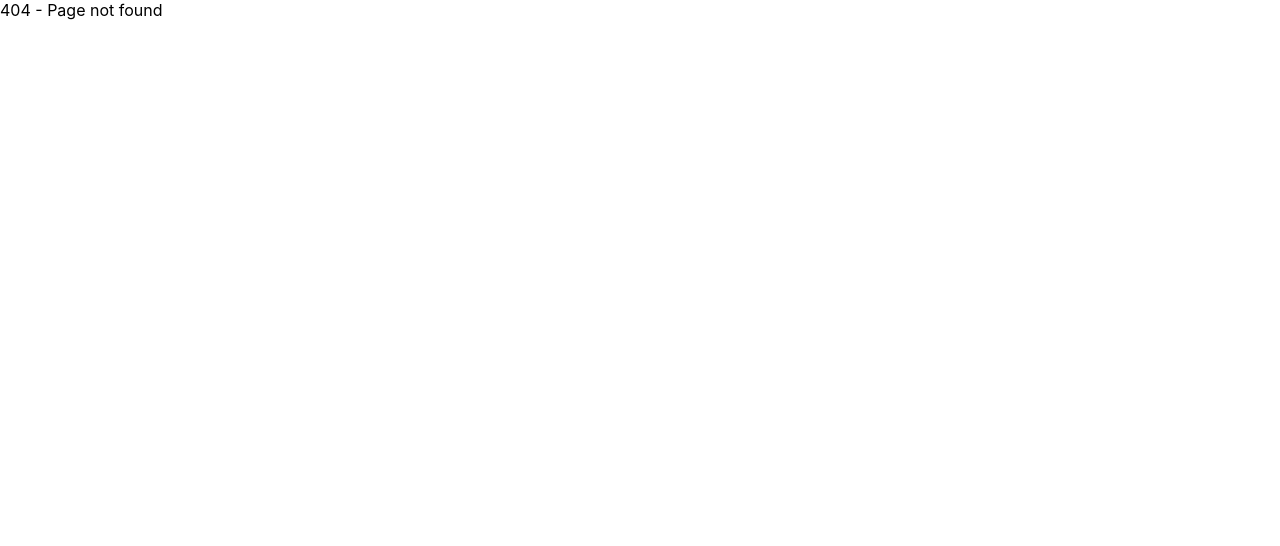
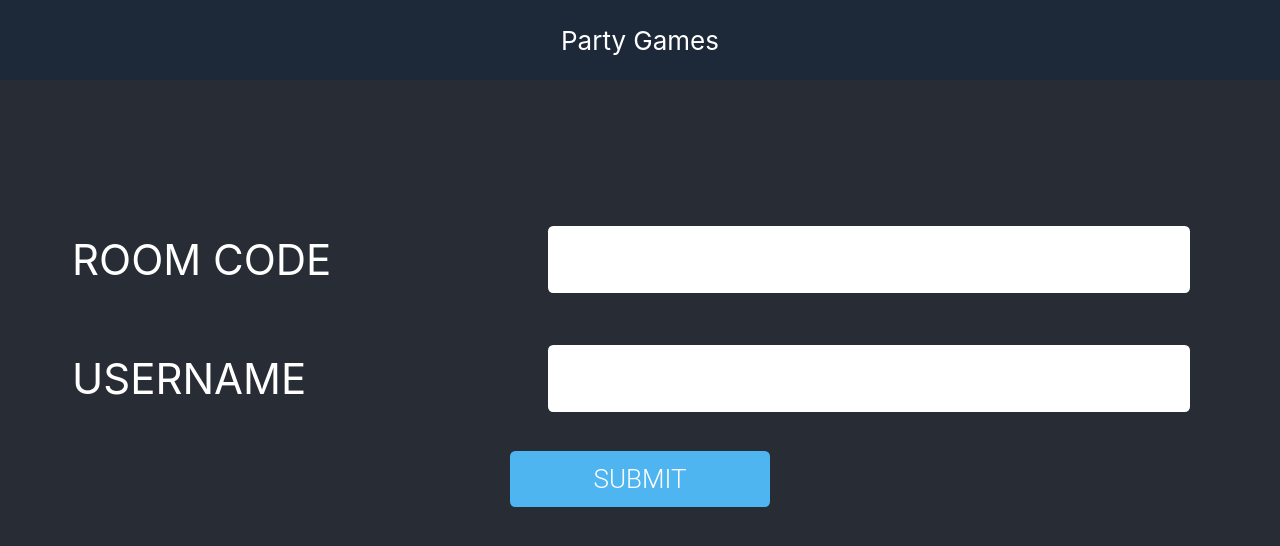
Before and after one commit to harryjjacobs/party-games-client-old, a React (Create React App) app: page / in a window 1280 px wide. Before the commit this address had no page. Shown: the top 546 px of the page. Built offline with nearby package versions, Linux system fonts and the light colour scheme; no server answers; what webfontloader would draw is missing.

Commit message:
remove app routes - just use one route for all game-types

```diff
--- a/src/index.jsx
+++ b/src/index.jsx
@@ -1,34 +1,33 @@
 import React from "react";
 import ReactDOM from "react-dom";
 import { BrowserRouter as Router, Route, Switch } from "react-router-dom";
-import * as serviceWorker from "./serviceWorker";
 import "./index.css";
 import App from "./App";
-import MemePromptStandalone from "./prompts/meme/MemePromptStandalone";
+
+function memePromptStandalone() {
+  let PRODUCTION = process.env.NODE_ENV === "production";
+  if (!PRODUCTION) {
+    const MemePromptStandalone = require("./prompts/meme/MemePromptStandalone")
+      .default;
+    return (
+      <Route exact path="/memes/test">
+        <MemePromptStandalone />
+      </Route>
+    );
+  }
+  return null;
+}
 
 ReactDOM.render(
   <Router>
     <div>
       <Switch>
         <Route exact path="/">
-          404 - Page not found
+          <App />
         </Route>
-        <Route exact path="/memes">
-          <App socketUrl="ws://localhost:80/memes" />
-        </Route>
-        <Route exact path="/memes/test">
-          <MemePromptStandalone />
-        </Route>
-        <Route exact path="/quiz">
-          <App socketUrl="ws://localhost:80/quiz" />
-        </Route>
+        {memePromptStandalone()}
       </Switch>
     </div>
   </Router>,
   document.getElementById("root")
 );
-
-// If you want your app to work offline and load faster, you can change
-// unregister() to register() below. Note this comes with some pitfalls.
-// Learn more about service workers: https://bit.ly/CRA-PWA
-serviceWorker.unregister();
```
